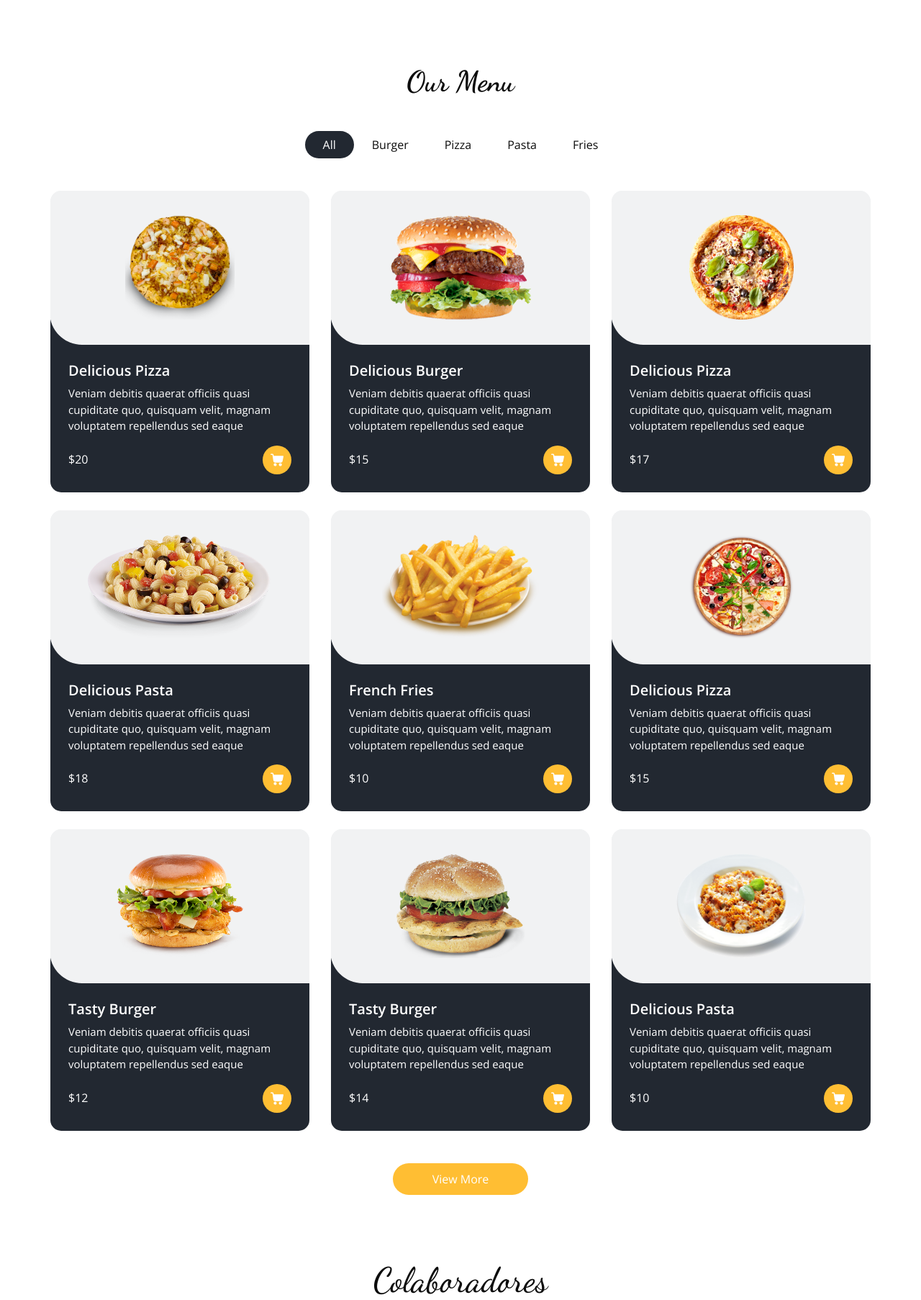
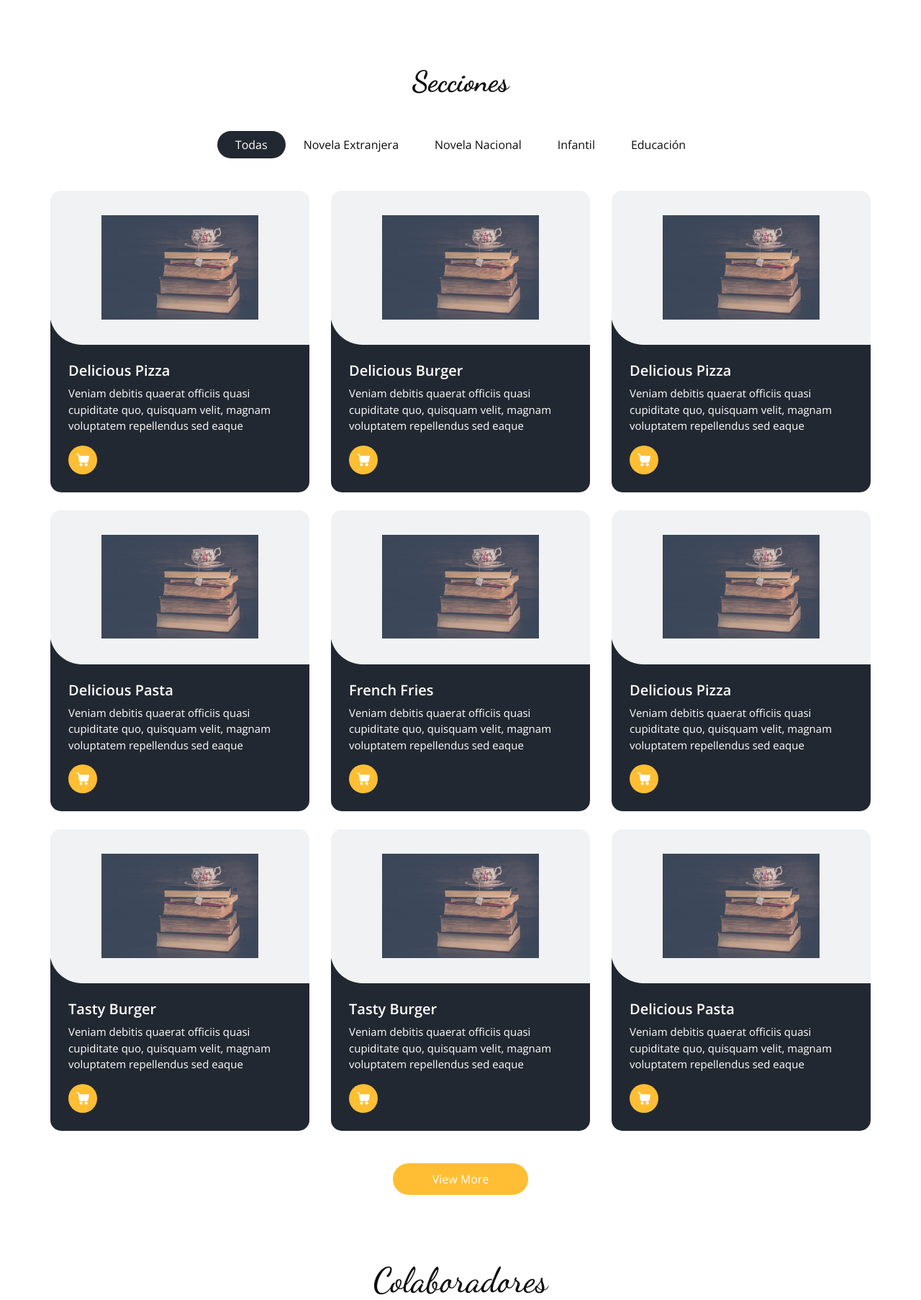
Before and after one commit to carOrLa03/bibliotecaCarmenDWS, a PHP site: page /menu in a window 1280 px wide. Shown: the part 801-2607 px from the top of the page at 72% size. Run offline with PHP 8.4, Linux system fonts and the light colour scheme; data that the repository does not hold is empty; some libraries are stand-ins or nearby versions.

Commit message:
algun estilo

```diff
--- a/views/menu.view.php
+++ b/views/menu.view.php
@@ -8,16 +8,16 @@ require_once("./views/partials/menu.part.php");
   <div class="container">
     <div class="heading_container heading_center">
       <h2>
-        Our Menu
+        Secciones
       </h2>
     </div>
 
     <ul class="filters_menu">
-      <li class="active" data-filter="*">All</li>
-      <li data-filter=".burger">Burger</li>
-      <li data-filter=".pizza">Pizza</li>
-      <li data-filter=".pasta">Pasta</li>
-      <li data-filter=".fries">Fries</li>
+      <li class="active" data-filter="*">Todas</li>
+      <li data-filter=".burger">Novela Extranjera</li>
+      <li data-filter=".pizza">Novela Nacional</li>
+      <li data-filter=".pasta">Infantil</li>
+      <li data-filter=".fries">Educación</li>
     </ul>
 
     <div class="filters-content">
@@ -26,7 +26,7 @@ require_once("./views/partials/menu.part.php");
           <div class="box">
             <div>
               <div class="img-box">
-                <img src="images/f1.png" alt="">
+                <img src="images/librosTaza.jpg" alt="">
               </div>
               <div class="detail-box">
                 <h5>
@@ -36,9 +36,6 @@ require_once("./views/partials/menu.part.php");
                   Veniam debitis quaerat officiis quasi cupiditate quo, quisquam velit, magnam voluptatem repellendus sed eaque
                 </p>
                 <div class="options">
-                  <h6>
-                    $20
-                  </h6>
                   <a href="">
                     <svg version="1.1" id="Capa_1" xmlns="http://www.w3.org/2000/svg" xmlns:xlink="http://www.w3.org/1999/xlink" x="0px" y="0px" viewBox="0 0 456.029 456.029" style="enable-background:new 0 0 456.029 456.029;" xml:space="preserve">
                       <g>
@@ -102,7 +99,7 @@ require_once("./views/partials/menu.part.php");
           <div class="box">
             <div>
               <div class="img-box">
-                <img src="images/f2.png" alt="">
+                <img src="images/librosTaza.jpg" alt="">
               </div>
               <div class="detail-box">
                 <h5>
@@ -112,9 +109,6 @@ require_once("./views/partials/menu.part.php");
                   Veniam debitis quaerat officiis quasi cupiditate quo, quisquam velit, magnam voluptatem repellendus sed eaque
                 </p>
                 <div class="options">
-                  <h6>
-                    $15
-                  </h6>
                   <a href="">
                     <svg version="1.1" id="Capa_1" xmlns="http://www.w3.org/2000/svg" xmlns:xlink="http://www.w3.org/1999/xlink" x="0px" y="0px" viewBox="0 0 456.029 456.029" style="enable-background:new 0 0 456.029 456.029;" xml:space="preserve">
                       <g>
@@ -178,7 +172,7 @@ require_once("./views/partials/menu.part.php");
           <div class="box">
             <div>
               <div class="img-box">
-                <img src="images/f3.png" alt="">
+                <img src="images/librosTaza.jpg" alt="">
               </div>
               <div class="detail-box">
                 <h5>
@@ -188,9 +182,6 @@ require_once("./views/partials/menu.part.php");
                   Veniam debitis quaerat officiis quasi cupiditate quo, quisquam velit, magnam voluptatem repellendus sed eaque
                 </p>
                 <div class="options">
-                  <h6>
-                    $17
-                  </h6>
                   <a href="">
                     <svg version="1.1" id="Capa_1" xmlns="http://www.w3.org/2000/svg" xmlns:xlink="http://www.w3.org/1999/xlink" x="0px" y="0px" viewBox="0 0 456.029 456.029" style="enable-background:new 0 0 456.029 456.029;" xml:space="preserve">
                       <g>
@@ -254,7 +245,7 @@ require_once("./views/partials/menu.part.php");
           <div class="box">
             <div>
               <div class="img-box">
-                <img src="images/f4.png" alt="">
+                <img src="images/librosTaza.jpg" alt="">
               </div>
               <div class="detail-box">
                 <h5>
@@ -264,9 +255,6 @@ require_once("./views/partials/menu.part.php");
                   Veniam debitis quaerat officiis quasi cupiditate quo, quisquam velit, magnam voluptatem repellendus sed eaque
                 </p>
                 <div class="options">
-                  <h6>
-                    $18
-                  </h6>
                   <a href="">
                     <svg version="1.1" id="Capa_1" xmlns="http://www.w3.org/2000/svg" xmlns:xlink="http://www.w3.org/1999/xlink" x="0px" y="0px" viewBox="0 0 456.029 456.029" style="enable-background:new 0 0 456.029 456.029;" xml:space="preserve">
                       <g>
@@ -330,7 +318,7 @@ require_once("./views/partials/menu.part.php");
           <div class="box">
             <div>
               <div class="img-box">
-                <img src="images/f5.png" alt="">
+                <img src="images/librosTaza.jpg" alt="">
               </div>
               <div class="detail-box">
                 <h5>
@@ -340,9 +328,6 @@ require_once("./views/partials/menu.part.php");
                   Veniam debitis quaerat officiis quasi cupiditate quo, quisquam velit, magnam voluptatem repellendus sed eaque
                 </p>
                 <div class="options">
-                  <h6>
-                    $10
-                  </h6>
                   <a href="">
                     <svg version="1.1" id="Capa_1" xmlns="http://www.w3.org/2000/svg" xmlns:xlink="http://www.w3.org/1999/xlink" x="0px" y="0px" viewBox="0 0 456.029 456.029" style="enable-background:new 0 0 456.029 456.029;" xml:space="preserve">
                       <g>
@@ -406,7 +391,7 @@ require_once("./views/partials/menu.part.php");
           <div class="box">
             <div>
               <div class="img-box">
-                <img src="images/f6.png" alt="">
+                <img src="images/librosTaza.jpg" alt="">
               </div>
               <div class="detail-box">
                 <h5>
@@ -416,9 +401,6 @@ require_once("./views/partials/menu.part.php");
                   Veniam debitis quaerat officiis quasi cupiditate quo, quisquam velit, magnam voluptatem repellendus sed eaque
                 </p>
                 <div class="options">
-                  <h6>
-                    $15
-                  </h6>
                   <a href="">
                     <svg version="1.1" id="Capa_1" xmlns="http://www.w3.org/2000/svg" xmlns:xlink="http://www.w3.org/1999/xlink" x="0px" y="0px" viewBox="0 0 456.029 456.029" style="enable-background:new 0 0 456.029 456.029;" xml:space="preserve">
                       <g>
@@ -482,7 +464,7 @@ require_once("./views/partials/menu.part.php");
           <div class="box">
             <div>
               <div class="img-box">
-                <img src="images/f7.png" alt="">
+                <img src="images/librosTaza.jpg" alt="">
               </div>
               <div class="detail-box">
                 <h5>
@@ -492,9 +474,6 @@ require_once("./views/partials/menu.part.php");
                   Veniam debitis quaerat officiis quasi cupiditate quo, quisquam velit, magnam voluptatem repellendus sed eaque
                 </p>
                 <div class="options">
-                  <h6>
-                    $12
-                  </h6>
                   <a href="">
                     <svg version="1.1" id="Capa_1" xmlns="http://www.w3.org/2000/svg" xmlns:xlink="http://www.w3.org/1999/xlink" x="0px" y="0px" viewBox="0 0 456.029 456.029" style="enable-background:new 0 0 456.029 456.029;" xml:space="preserve">
                       <g>
@@ -558,7 +537,7 @@ require_once("./views/partials/menu.part.php");
           <div class="box">
             <div>
               <div class="img-box">
-                <img src="images/f8.png" alt="">
+                <img src="images/librosTaza.jpg" alt="">
               </div>
               <div class="detail-box">
                 <h5>
@@ -568,9 +547,6 @@ require_once("./views/partials/menu.part.php");
                   Veniam debitis quaerat officiis quasi cupiditate quo, quisquam velit, magnam voluptatem repellendus sed eaque
                 </p>
                 <div class="options">
-                  <h6>
-                    $14
-                  </h6>
                   <a href="">
                     <svg version="1.1" id="Capa_1" xmlns="http://www.w3.org/2000/svg" xmlns:xlink="http://www.w3.org/1999/xlink" x="0px" y="0px" viewBox="0 0 456.029 456.029" style="enable-background:new 0 0 456.029 456.029;" xml:space="preserve">
                       <g>
@@ -634,7 +610,7 @@ require_once("./views/partials/menu.part.php");
           <div class="box">
             <div>
               <div class="img-box">
-                <img src="images/f9.png" alt="">
+                <img src="images/librosTaza.jpg" alt="">
               </div>
               <div class="detail-box">
                 <h5>
@@ -644,9 +620,6 @@ require_once("./views/partials/menu.part.php");
                   Veniam debitis quaerat officiis quasi cupiditate quo, quisquam velit, magnam voluptatem repellendus sed eaque
                 </p>
                 <div class="options">
-                  <h6>
-                    $10
-                  </h6>
                   <a href="">
                     <svg version="1.1" id="Capa_1" xmlns="http://www.w3.org/2000/svg" xmlns:xlink="http://www.w3.org/1999/xlink" x="0px" y="0px" viewBox="0 0 456.029 456.029" style="enable-background:new 0 0 456.029 456.029;" xml:space="preserve">
                       <g>
```
Also changed, not shown: images/about-img.png (deleted), images/f1.png (deleted), images/f2.png (deleted), images/f3.png (deleted), images/f4.png (deleted), images/f5.png (deleted), images/f6.png (deleted), images/f7.png (deleted), images/f8.png (deleted), images/f9.png (deleted), images/o1.jpg (deleted), images/o2.jpg (deleted).
